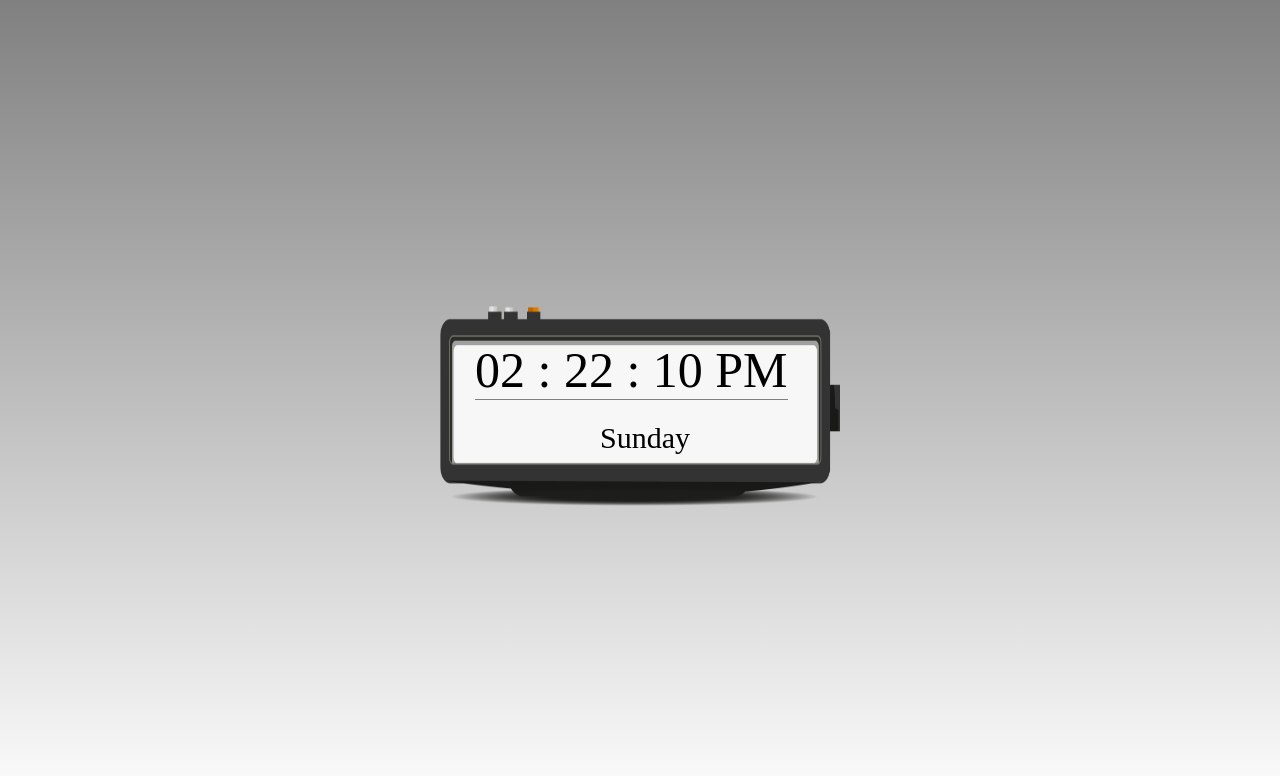
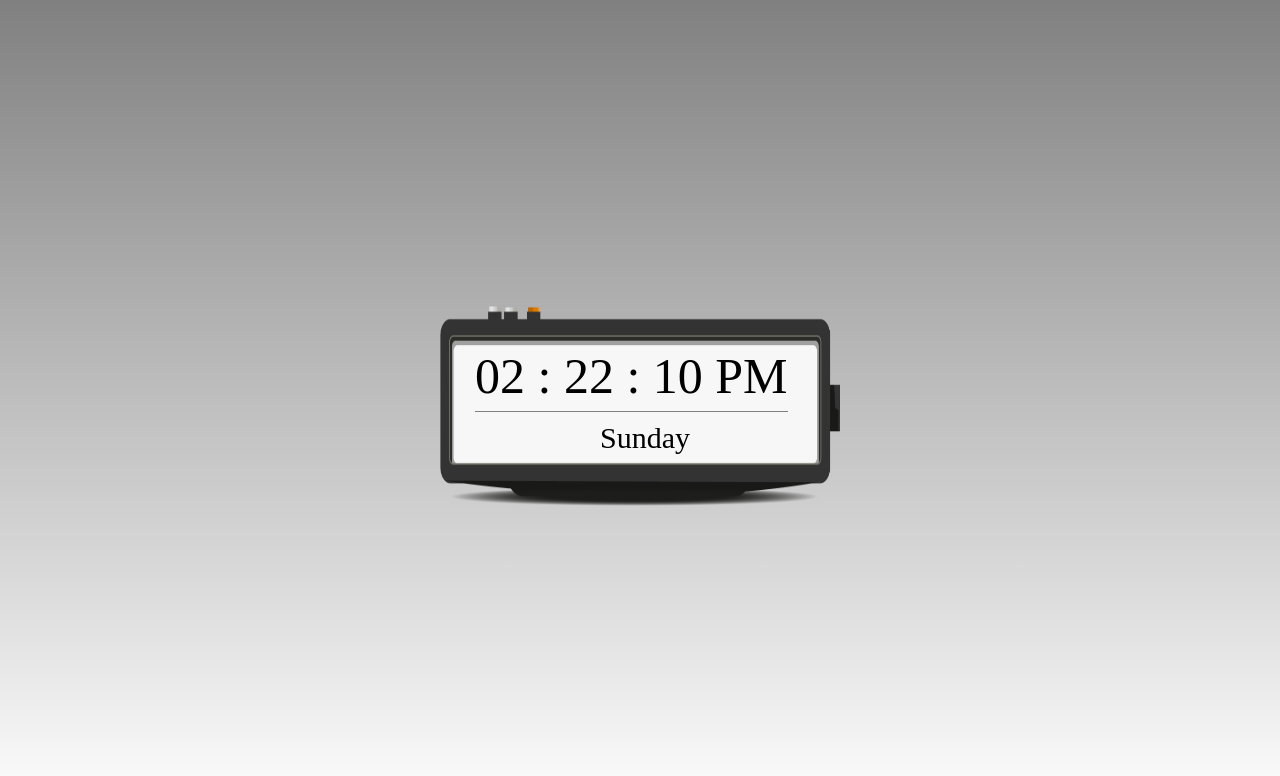
Before and after one commit to omeriliski/Clock, a plain HTML site: page index.html in a window 1280 px wide. Drawn offline with Linux system fonts and the light colour scheme.

Commit message:
fixed line-height

```diff
--- a/style.css
+++ b/style.css
@@ -20,6 +20,7 @@ img{
     left:35px;
     text-align: center;
     font-size: 50px;
+    line-height: 70px;
     border-bottom: 1px solid grey;
 }
 .day{
```
